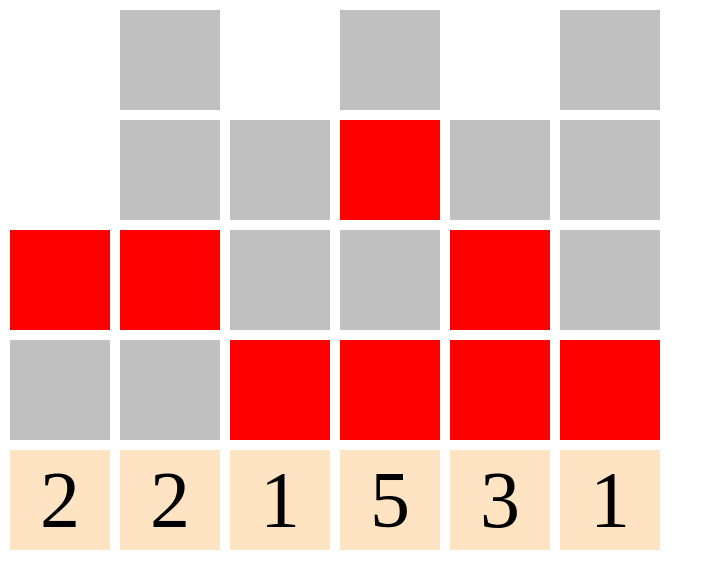
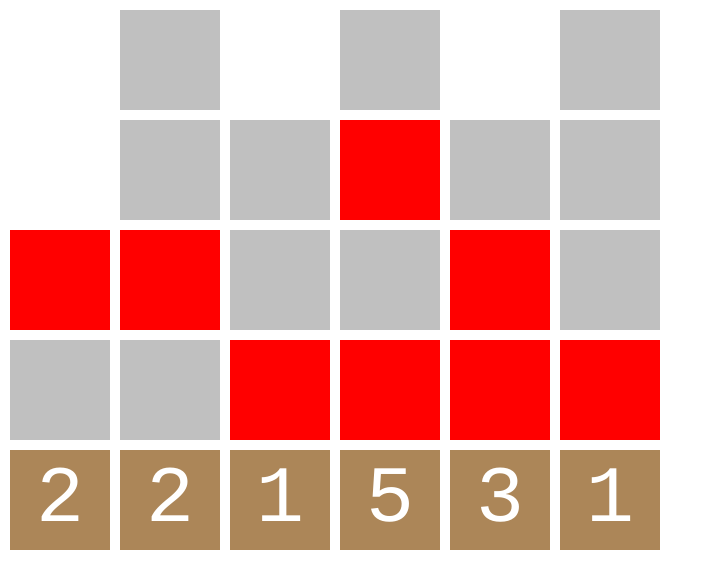
Before and after one commit to onexi/hw-binary, a website: page syu2/run.html in a window 1280 px wide. Shown: the whole page, without its empty margins (0-713 px from the left). Drawn offline with Linux system fonts and the light colour scheme.

Commit message:
Updated exercise file(s)

```diff
--- a/syu2/run.html
+++ b/syu2/run.html
@@ -195,8 +195,10 @@ window.onload = function(){
         div{
             position: fixed;
             width: 100px;
-            background-color: bisque;
-            text-align: center
+            background-color: rgb(172, 134, 88);
+            text-align: center;
+            font-family: courier;
+            color: white;
         }
 </style>
 
```
